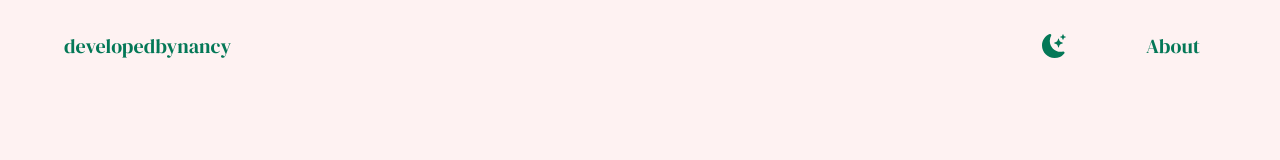
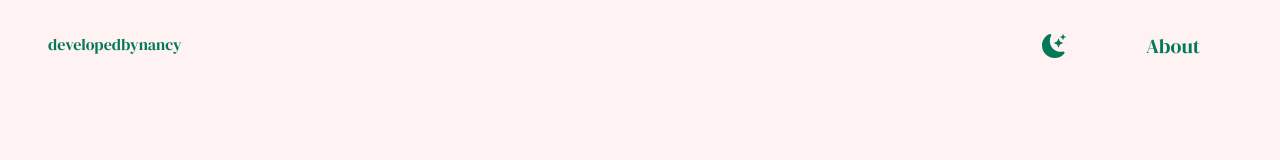
Before and after one commit to helloworldmynameisnancy/Nancy-Luu-Personal-Website, a Next.js app: page / in a window 1280 px wide. Shown: the top 160 px of the page. Built offline with nearby package versions, Linux system fonts and the light colour scheme.

Commit message:
updated navbar

```diff
--- a/pages/index.js
+++ b/pages/index.js
@@ -42,7 +42,7 @@ export default function Home() {
             <section className="">
                <nav className="py-8 mb-48 flex justify-between font-titleFont2 text-emerald-700 dark:text-red-50">
                   <Link href="/" legacyBehavior>
-                     <a className="text-xl px-16">developedbynancy</a>
+                     <a className="sm:px-8 md:px-12 lg:px-166">developedbynancy</a>
                   </Link>
                   <ul className="flex items-center">
                      <li>
```
